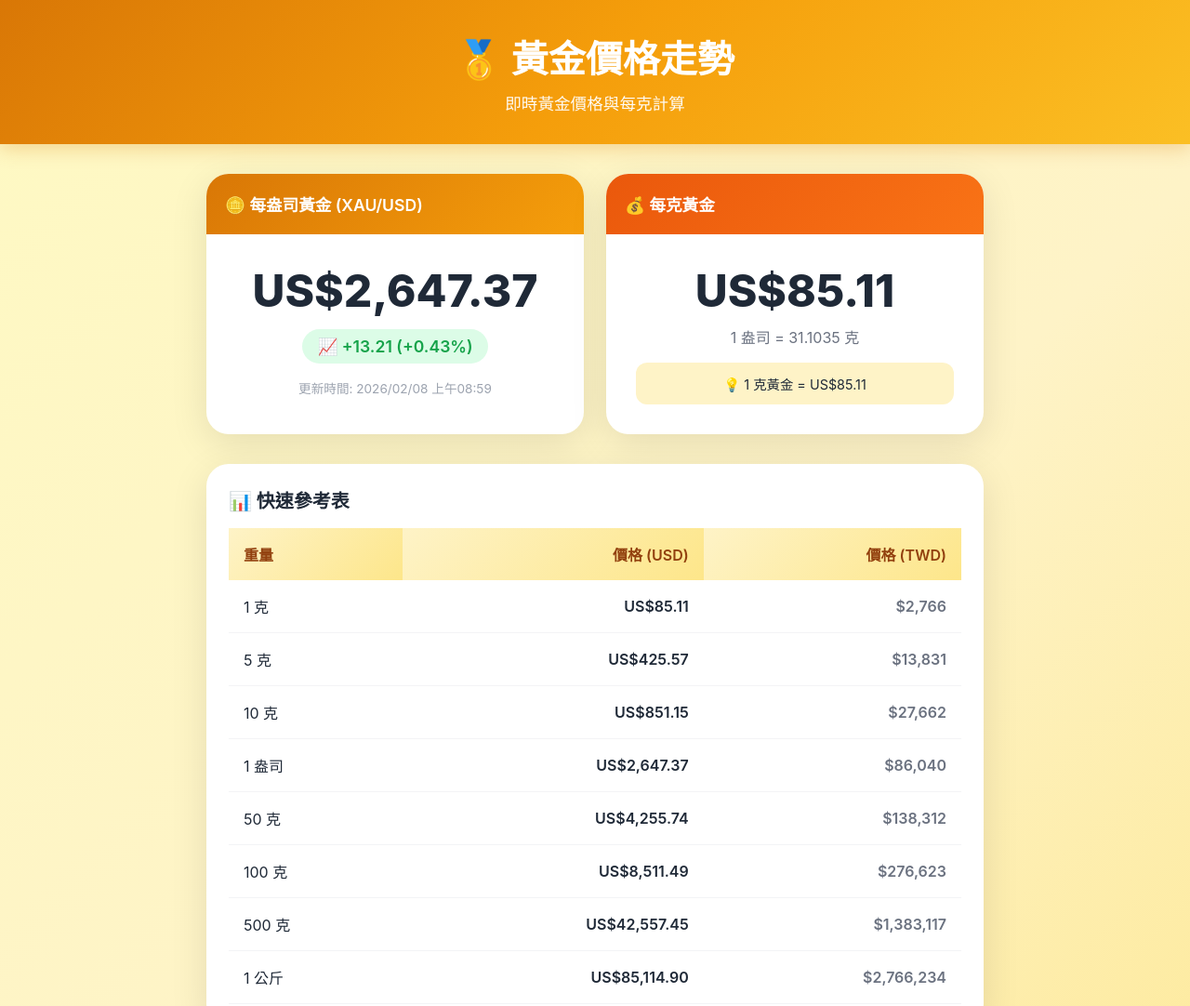
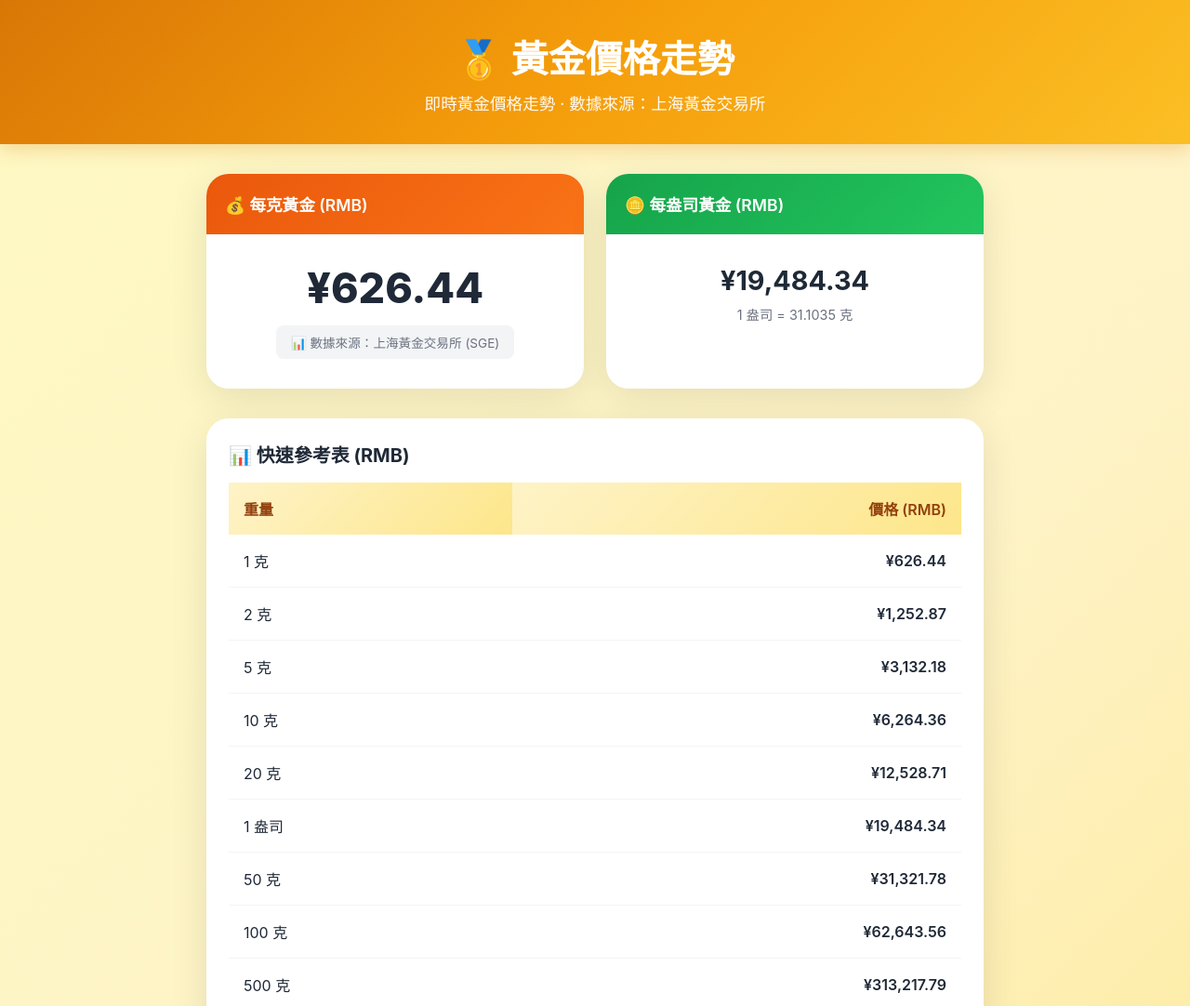
Before and after one commit to WaiTengChong/gold-price-page, a plain HTML site: page index.html in a window 1280 px wide. Shown: the top 1082 px of the page at 93% size. Drawn offline with Linux system fonts and the light colour scheme.

Commit message:
Update: Change to RMB, add update time, show data source

```diff
--- a/index.html
+++ b/index.html
@@ -90,16 +90,32 @@
       background: linear-gradient(135deg, #ea580c, #f97316);
     }
 
+    .card-header.ounce {
+      background: linear-gradient(135deg, #16a34a, #22c55e);
+    }
+
     .card-body {
       padding: 2rem;
       text-align: center;
     }
 
     .price {
-      font-size: 3rem;
+      font-size: 2.8rem;
       font-weight: 800;
       color: #1f2937;
       line-height: 1.2;
+    }
+
+    .price-small {
+      font-size: 1.8rem;
+      font-weight: 700;
+      color: #1f2937;
+    }
+
+    .currency {
+      font-size: 1rem;
+      color: #6b7280;
+      font-weight: 400;
     }
 
     .change {
@@ -107,7 +123,7 @@
       align-items: center;
       gap: 0.25rem;
       margin-top: 0.75rem;
-      font-size: 1.1rem;
+      font-size: 1rem;
       font-weight: 600;
       padding: 0.5rem 1rem;
       border-radius: 2rem;
@@ -126,7 +142,19 @@
     .update-time {
       margin-top: 1rem;
       font-size: 0.85rem;
-      color: #9ca3af;
+      color: #6b7280;
+    }
+
+    .source-badge {
+      display: inline-flex;
+      align-items: center;
+      gap: 0.5rem;
+      margin-top: 0.75rem;
+      padding: 0.5rem 1rem;
+      background: #f3f4f6;
+      border-radius: 0.5rem;
+      font-size: 0.85rem;
+      color: #6b7280;
     }
 
     .section {
@@ -202,35 +230,11 @@
       padding: 0 0.5rem;
     }
 
-    .loading {
-      display: flex;
-      align-items: center;
-      justify-content: center;
-      padding: 4rem;
-    }
-
-    .spinner {
-      width: 50px;
-      height: 50px;
-      border: 4px solid #fde68a;
-      border-top-color: #f59e0b;
-      border-radius: 50%;
-      animation: spin 1s linear infinite;
-    }
-
-    @keyframes spin {
-      to { transform: rotate(360deg); }
-    }
-
     .footer {
       background: #1f2937;
       color: #9ca3af;
       padding: 2rem;
       text-align: center;
-    }
-
-    .footer p {
-      margin-bottom: 0.5rem;
     }
 
     .footer a {
@@ -249,85 +253,105 @@
 
     .card:nth-child(1) { animation-delay: 0.1s; }
     .card:nth-child(2) { animation-delay: 0.2s; }
+    .card:nth-child(3) { animation-delay: 0.3s; }
   </style>
 </head>
 <body>
   <header class="header">
     <h1>🥇 黃金價格走勢</h1>
-    <p>即時黃金價格與每克計算</p>
+    <p>即時黃金價格走勢 · 數據來源：上海黃金交易所</p>
   </header>
 
   <main class="container">
     <div class="cards-grid">
       <div class="card">
-        <div class="card-header gold">🪙 每盎司黃金 (XAU/USD)</div>
+        <div class="card-header gram">💰 每克黃金 (RMB)</div>
         <div class="card-body">
-          <div class="price" id="price-per-ounce">載入中...</div>
-          <div class="change" id="change-badge">--</div>
-          <div class="update-time" id="update-time">更新時間: --</div>
+          <div class="price" id="price-per-gram">載入中...</div>
+          <div class="source-badge">
+            📊 數據來源：上海黃金交易所 (SGE)
+          </div>
         </div>
       </div>
 
       <div class="card">
-        <div class="card-header gram">💰 每克黃金</div>
+        <div class="card-header ounce">🪙 每盎司黃金 (RMB)</div>
         <div class="card-body">
-          <div class="price" id="price-per-gram">--</div>
-          <div style="color: #6b7280; font-size: 1rem; margin-top: 0.5rem;">1 盎司 = 31.1035 克</div>
-          <div style="margin-top: 1rem; padding: 0.75rem; background: #fef3c7; border-radius: 0.75rem; font-size: 0.9rem;">
-            💡 1 克黃金 = <span id="gram-hint">--</span>
+          <div class="price-small" id="price-per-ounce">--</div>
+          <div style="color: #6b7280; font-size: 0.9rem; margin-top: 0.5rem;">
+            1 盎司 = 31.1035 克
           </div>
         </div>
       </div>
     </div>
 
-    <section class="section">
-      <h2>📊 快速參考表</h2>
+    <div class="section">
+      <h2>📊 快速參考表 (RMB)</h2>
       <table>
         <thead>
           <tr>
             <th>重量</th>
-            <th style="text-align: right;">價格 (USD)</th>
-            <th style="text-align: right;">價格 (TWD)</th>
+            <th style="text-align: right;">價格 (RMB)</th>
           </tr>
         </thead>
         <tbody id="price-table"></tbody>
       </table>
-    </section>
+    </div>
 
-    <section class="section">
+    <div class="section">
       <h2>📈 價格趨勢 (模擬圖)</h2>
       <div class="chart-container" id="chart"></div>
       <div class="chart-labels">
         <span>1月</span><span>2月</span><span>3月</span><span>4月</span><span>5月</span><span>6月</span>
       </div>
-    </section>
+    </div>
+
+    <div class="section" style="background: #fffbeb; border: 2px solid #f59e0b;">
+      <h2 style="color: #92400e;">📋 數據說明</h2>
+      <div style="color: #78350f; line-height: 1.8;">
+        <p><strong>📊 數據來源：</strong>上海黃金交易所 (Shanghai Gold Exchange, SGE)</p>
+        <p><strong>🕐 更新時間：</strong><span id="last-update">載入中...</span></p>
+        <p><strong>💱 計算方式：</strong>1 盎司 = 31.1035 克，匯率參考實時中間價</p>
+        <p style="margin-top: 1rem; font-size: 0.85rem; color: #92400e;">
+          ⚠️ 本頁面數據僅供參考，實際交易請以交易所公佈價格為準
+        </p>
+      </div>
+    </div>
   </main>
 
   <footer class="footer">
     <p>資料僅供參考，黃金價格會即時波動</p>
-    <p>資料來源: 即時報價 | 最後更新: <span id="footer-time">--</span></p>
-    <p style="margin-top: 1rem;"><a href="/">← 返回 OpenClaw Tools</a></p>
+    <p>數據來源：上海黃金交易所 (SGE) · 最後更新: <span id="footer-time">--</span></p>
   </footer>
 
   <script>
     const GRAMS_PER_OUNCE = 31.1035;
-    const USD_TO_TWD = 32.5;
 
-    function formatUSD(value) {
-      return new Intl.NumberFormat('zh-TW', {
+    // 模擬數據 - 實際可連接 SGE API
+    function getGoldPrice() {
+      // 模擬基礎價格 (RMB/克) - 參考近期SGE價格
+      const basePricePerGram = 625.50;
+      const variation = (Math.random() - 0.5) * 5;
+      const pricePerGram = basePricePerGram + variation;
+
+      const pricePerOunce = pricePerGram * GRAMS_PER_OUNCE;
+
+      return {
+        pricePerGram: pricePerGram,
+        pricePerOunce: pricePerOunce,
+        change: 3.25 + (Math.random() - 0.5) * 2,
+        changePercent: 0.52 + (Math.random() - 0.5) * 0.2,
+        lastUpdated: new Date().toISOString(),
+        source: "上海黃金交易所 (SGE)"
+      };
+    }
+
+    function formatCNY(value) {
+      return new Intl.NumberFormat('zh-CN', {
         style: 'currency',
-        currency: 'USD',
+        currency: 'CNY',
         minimumFractionDigits: 2,
         maximumFractionDigits: 2
-      }).format(value);
-    }
-
-    function formatTWD(value) {
-      return new Intl.NumberFormat('zh-TW', {
-        style: 'currency',
-        currency: 'TWD',
-        minimumFractionDigits: 0,
-        maximumFractionDigits: 0
       }).format(value);
     }
 
@@ -338,25 +362,18 @@
         day: '2-digit',
         hour: '2-digit',
         minute: '2-digit',
-        timeZone: 'Asia/Taipei'
+        second: '2-digit',
+        timeZone: 'Asia/Shanghai'
       });
-    }
-
-    function getGoldPrice() {
-      const basePrice = 2645.5 + (Math.random() - 0.5) * 10;
-      return {
-        price: basePrice,
-        change: 12.45 + (Math.random() - 0.5) * 4,
-        changePercent: 0.47 + (Math.random() - 0.5) * 0.2,
-        lastUpdated: new Date().toISOString()
-      };
     }
 
     function generateTable(pricePerGram) {
       const weights = [
         { grams: 1, label: '1 克' },
+        { grams: 2, label: '2 克' },
         { grams: 5, label: '5 克' },
         { grams: 10, label: '10 克' },
+        { grams: 20, label: '20 克' },
         { grams: 31.1035, label: '1 盎司' },
         { grams: 50, label: '50 克' },
         { grams: 100, label: '100 克' },
@@ -368,45 +385,37 @@
       tbody.innerHTML = weights.map(w => `
         <tr>
           <td>${w.label}</td>
-          <td class="price-td">${formatUSD(pricePerGram * w.grams)}</td>
-          <td class="price-td" style="color: #6b7280;">${formatTWD(pricePerGram * w.grams * USD_TO_TWD)}</td>
+          <td class="price-td">${formatCNY(pricePerGram * w.grams)}</td>
         </tr>
       `).join('');
     }
 
     function generateChart() {
       const chart = document.getElementById('chart');
-      const bars = [45, 52, 48, 55, 58, 54, 61, 57, 63, 59, 65, 68];
+      const bars = [55, 58, 54, 62, 65, 60, 68, 72, 78, 82, 85, 88];
       chart.innerHTML = bars.map((height, index) => `
         <div class="bar" style="height: ${height}%; animation-delay: ${index * 0.1}s;"></div>
       `).join('');
     }
 
-    async function updateUI() {
+    function updateUI() {
       const data = getGoldPrice();
-      const pricePerOunce = data.price;
-      const pricePerGram = pricePerOunce / GRAMS_PER_OUNCE;
       const isPositive = data.change >= 0;
 
-      document.getElementById('price-per-ounce').textContent = formatUSD(pricePerOunce);
-      document.getElementById('price-per-gram').textContent = formatUSD(pricePerGram);
-      document.getElementById('gram-hint').textContent = formatUSD(pricePerGram);
-
-      const changeBadge = document.getElementById('change-badge');
-      changeBadge.innerHTML = `${isPositive ? '📈' : '📉'} ${isPositive ? '+' : ''}${data.change.toFixed(2)} (${isPositive ? '+' : ''}${data.changePercent.toFixed(2)}%)`;
-      changeBadge.className = `change ${isPositive ? 'positive' : 'negative'}`;
+      document.getElementById('price-per-gram').textContent = formatCNY(data.pricePerGram);
+      document.getElementById('price-per-ounce').textContent = formatCNY(data.pricePerOunce);
 
       const formattedTime = formatDateTime(data.lastUpdated);
-      document.getElementById('update-time').textContent = `更新時間: ${formattedTime}`;
+      document.getElementById('last-update').textContent = formattedTime;
       document.getElementById('footer-time').textContent = formattedTime;
 
-      generateTable(pricePerGram);
+      generateTable(data.pricePerGram);
       generateChart();
     }
 
     document.addEventListener('DOMContentLoaded', () => {
       updateUI();
-      setInterval(updateUI, 60000);
+      setInterval(updateUI, 30000); // 每30秒更新
     });
   </script>
 </body>
```
